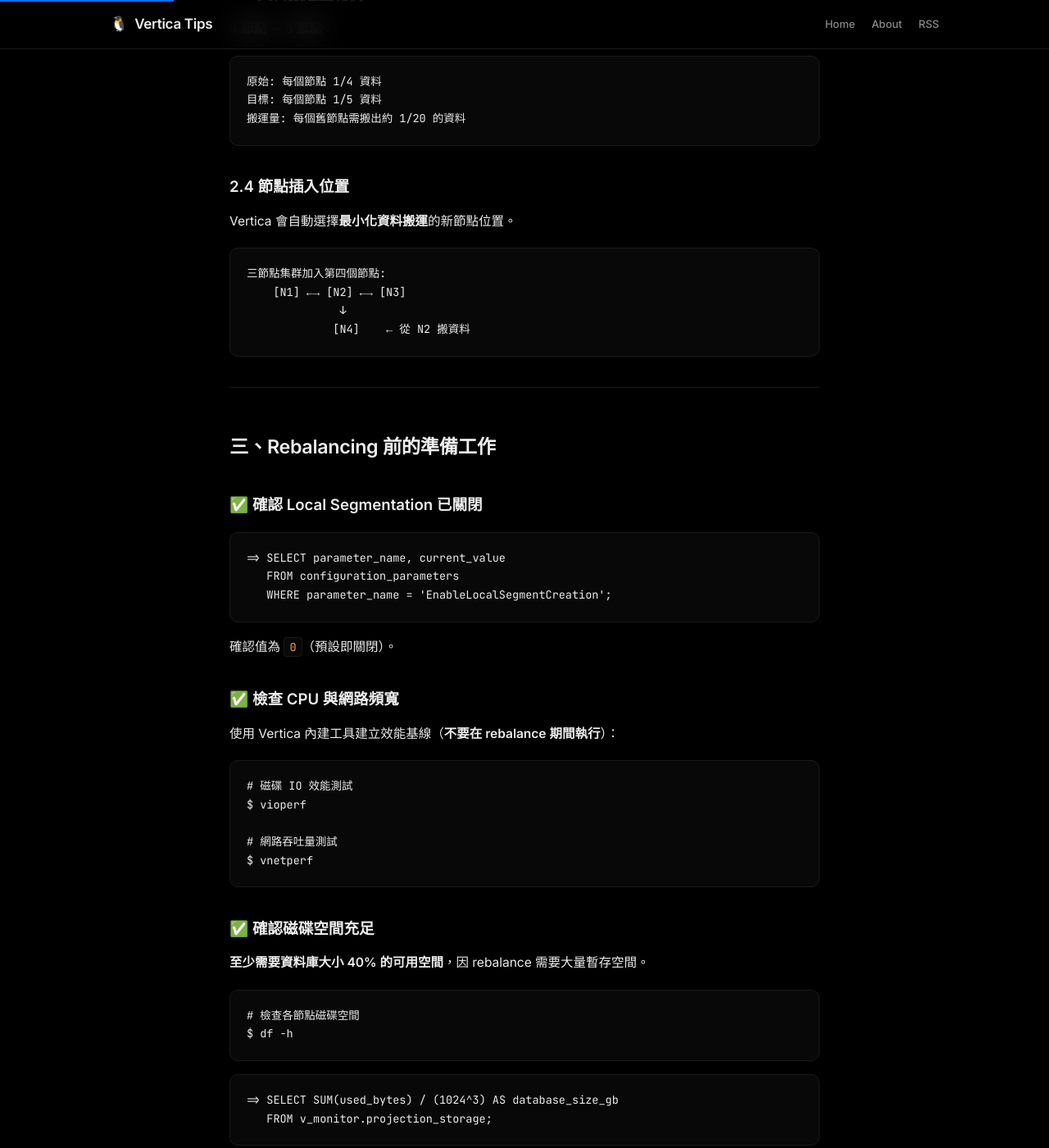
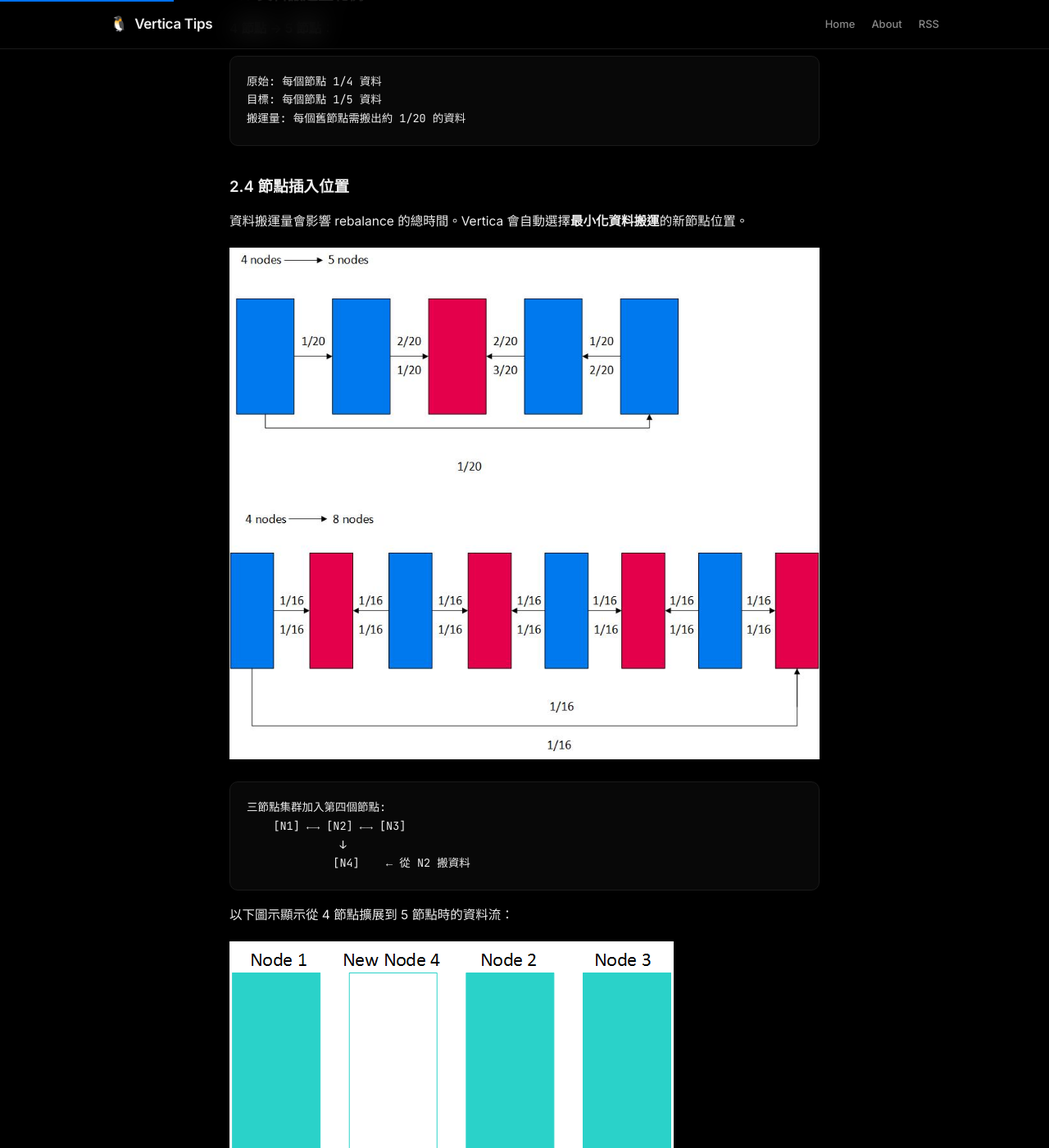
Before and after one commit to achi0012/vertica-tips, a Jekyll site: the page built from _posts/2026-06-20-vertica-rebalancing-best-practice.md, in a window 1280 px wide and 1400 px high, scrolled down 2560 px. Shown: the whole window at 82% size. Built offline with Jekyll 4.4.1, drawn with Linux system fonts in a browser that asks for light colours.

Commit message:
Add architecture diagrams from Vertica KB to blog posts (11 images)

````diff
--- a/_posts/2026-06-20-vertica-rebalancing-best-practice.md
+++ b/_posts/2026-06-20-vertica-rebalancing-best-practice.md
@@ -96,7 +96,9 @@ Phase 4: 傳輸 (Transfer)
 
 ### 2.4 節點插入位置
 
-Vertica 會自動選擇**最小化資料搬運**的新節點位置。
+資料搬運量會影響 rebalance 的總時間。Vertica 會自動選擇**最小化資料搬運**的新節點位置。
+
+![Rebalancing 資料搬運示意圖]({{ '/assets/images/rebalancing-data-movement.jpg' | relative_url }}){: loading="lazy" }
 
 ```
 三節點集群加入第四個節點:
@@ -104,6 +106,13 @@ Vertica 會自動選擇**最小化資料搬運**的新節點位置。
               ↓
              [N4]    ← 從 N2 搬資料
 ```
+
+以下圖示顯示從 4 節點擴展到 5 節點時的資料流：
+
+![4→5 節點資料流 1]({{ '/assets/images/rebal-nodes1.png' | relative_url }}){: loading="lazy" }
+![4→5 節點資料流 2]({{ '/assets/images/rebal-nodes2.png' | relative_url }}){: loading="lazy" }
+![4→5 節點資料流 3]({{ '/assets/images/rebal-nodes3.png' | relative_url }}){: loading="lazy" }
+![4→5 節點資料流 4]({{ '/assets/images/rebal-nodes4.png' | relative_url }}){: loading="lazy" }
 
 ---
 
````
Also changed, not shown: _posts/2026-06-20-vertica-data-load-best-practice.md (+6 -0 lines), _posts/2026-06-20-vertica-node-recovery-best-practice.md (+4 -0 lines), assets/images/copy-live-aggregate.png (added), assets/images/copy-loading-architecture.png (added), assets/images/copy-prejoin-projections.png (added), assets/images/noderecovery-phases.jpg (added), assets/images/noderecovery-process.png (added), assets/images/rebal-nodes1.png (added), assets/images/rebal-nodes2.png (added), assets/images/rebal-nodes3.png (added), assets/images/rebal-nodes4.png (added), assets/images/rebal-steps.png (added), assets/images/rebalancing-data-movement.jpg (added).
